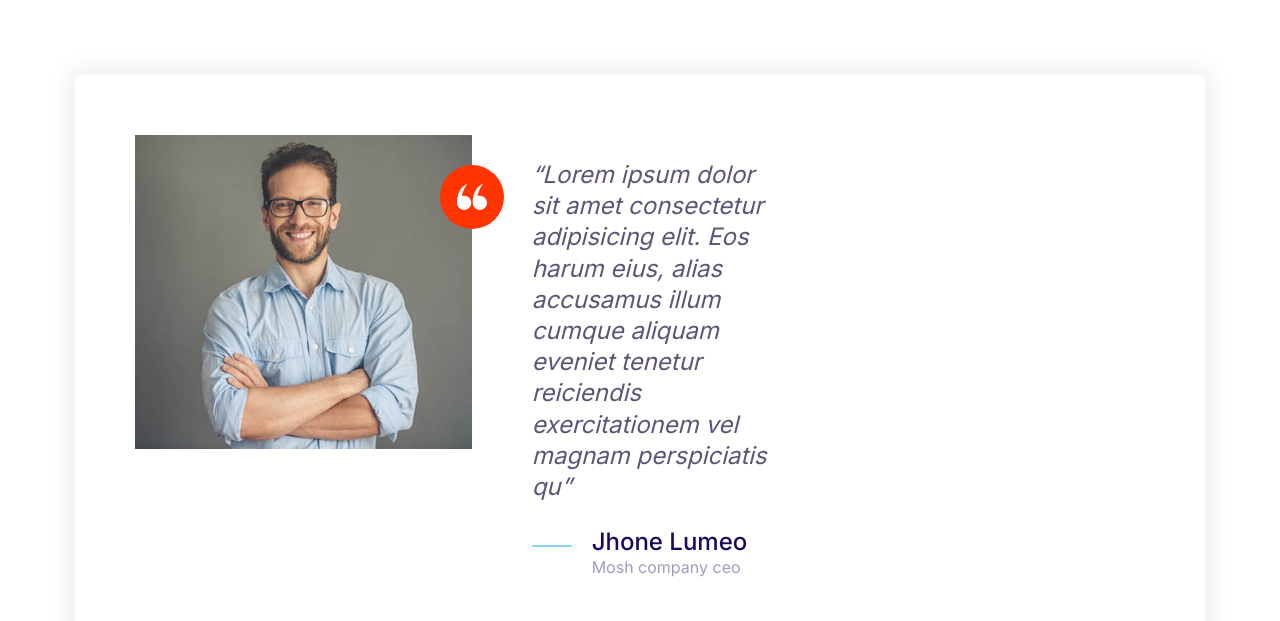
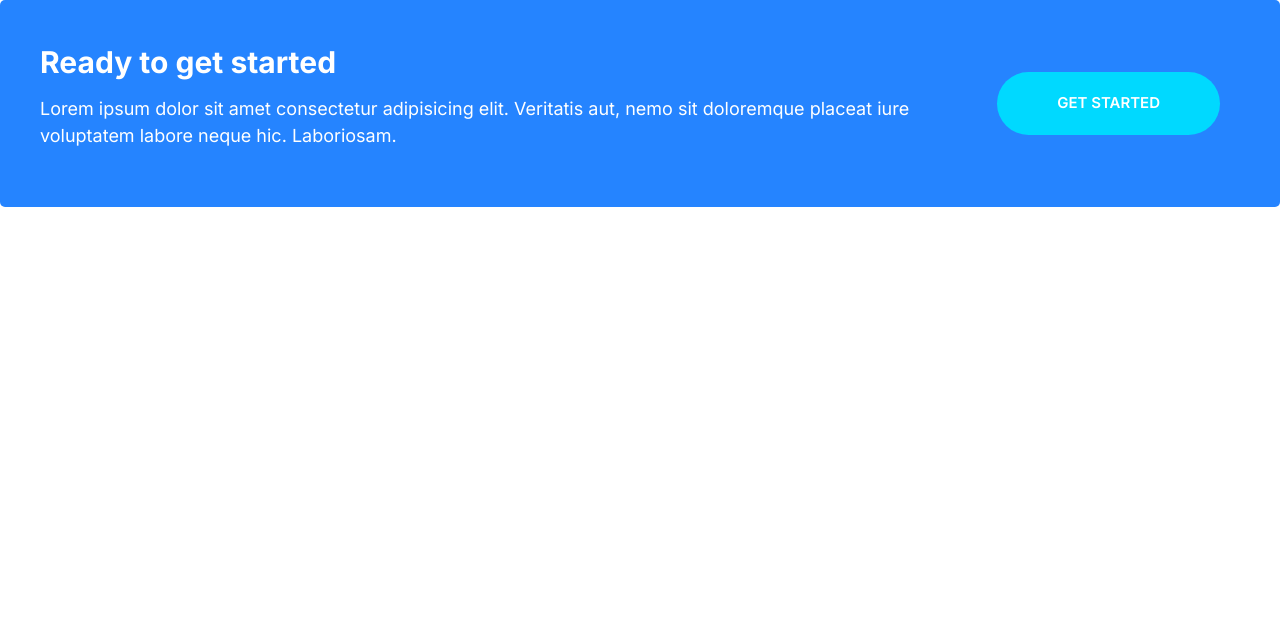
Before and after one commit to az1380/Moshify, a plain HTML site: page index.html in a window 1280 px wide. Drawn offline with Linux system fonts and the light colour scheme.

Commit message:
added callout to components.

```diff
--- a/css/styles.css
+++ b/css/styles.css
@@ -229,6 +229,11 @@ a {
   color: white;
 }
 
+.btn--stretched{
+  padding-left: 6rem;
+  padding-right: 6rem;
+}
+
 .btn--block {
   width: 100%;
   display: inline-block;
@@ -303,7 +308,6 @@ a {
 .card--secondary .badge--secondary {
   background-color: #02cdf1;
 }
-
 
 /* Plans */
 .plan__name {
@@ -425,7 +429,7 @@ a {
 
 @media screen and (min-width: 768px) {
   .grid--1x2 {
-    grid-template-columns: repeat(3, 1fr);
+    grid-template-columns: repeat(2, 1fr);
   }
 }
 @media screen and (min-width: 1024px) {
@@ -453,10 +457,48 @@ a {
 }
 
 @media screen and (min-width: 768px) {
-  .testimonial .quote, .testimonial .quote__author{
-  font-size: 2.4rem;
+  .testimonial .quote,
+  .testimonial .quote__author {
+    font-size: 2.4rem;
   }
-  .testimonial .quote{
+  .testimonial .quote {
     margin-left: 6rem;
   }
 }
+
+/* callouts */
+.callout {
+  padding: 4rem;
+  border-radius: 5px;
+}
+.callout--primary{
+  background-color: var(--color-primary);
+  color: #fff;
+}
+
+.callout__heading{
+  color: #fff;
+  margin-top: 0;
+  font-size: 3rem;
+}
+
+.callout .btn{
+  justify-self: center;
+  align-self: center;
+}
+.callout__content{
+  text-align: center;
+}
+@media screen and (min-width:768px){
+.callout .grid--1x2{
+  grid-template-columns: 1fr auto;
+}
+
+  .callout__content{
+    text-align: left;
+  }
+  .callout .btn{
+    justify-self: start;
+    margin:0 2rem;
+  }
+}
--- a/index.html
+++ b/index.html
@@ -19,39 +19,23 @@
 </head>
 
 <body>
-    <div class="card testimonial">
+    <div class="callout callout--primary">
         <div class="grid grid--1x2">
-            <div class="testimonial__image">
-                <img src="images/testimonial.jpg" alt="A happy, smiling customer">
-                <span class="icon-container icon-container--accent">
-                    <svg class="icon icon--white icon--small">
-                        <use xlink:href="images/sprite.svg#quotes"></use>
-                    </svg>
+            <div class="callout__content">
+                <h2 class="callout__heading">
+                    Ready to get started
+                </h2>
+                <p >
+                    Lorem ipsum dolor sit amet consectetur adipisicing elit. Veritatis aut, nemo sit doloremque placeat
+                    iure voluptatem labore neque hic. Laboriosam. </p>
+            </div>
 
-                </span>
-            </div>
-            <blockquote class="quote">
-                <p class="quote__text">Lorem ipsum dolor sit amet consectetur adipisicing elit. Eos harum eius, alias
-                    accusamus
-                    illum cumque aliquam
-                    eveniet tenetur reiciendis exercitationem vel magnam perspiciatis qu</p>
-                <footer>
-                    <div class="media">
-                        <div class="media__image">
-                            <svg class="icon icon--primary quote__line">
-                                <use xlink:href="images/sprite.svg#line"></use>
-                            </svg>
-                        </div>
-                        <div class="media__body">
-                            <h3 class="media__title quote__author">Jhone Lumeo</h3>
-                            <p class="quote__company">Mosh company ceo</p>
-                        </div>
-                    </div>
-                </footer>
+            <a href="#" class="btn btn--secondary btn--stretched">get started</a>
         </div>
-        </blockquote>
+
+
+
     </div>
-
 
 </body>
 
```
